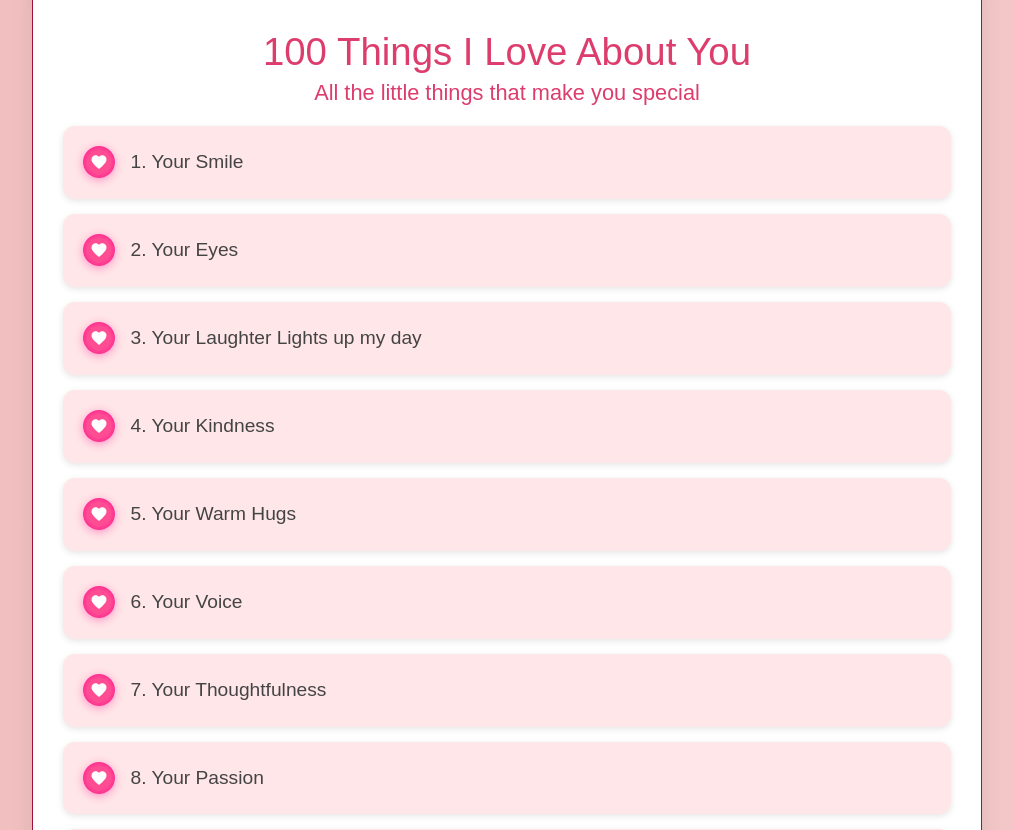
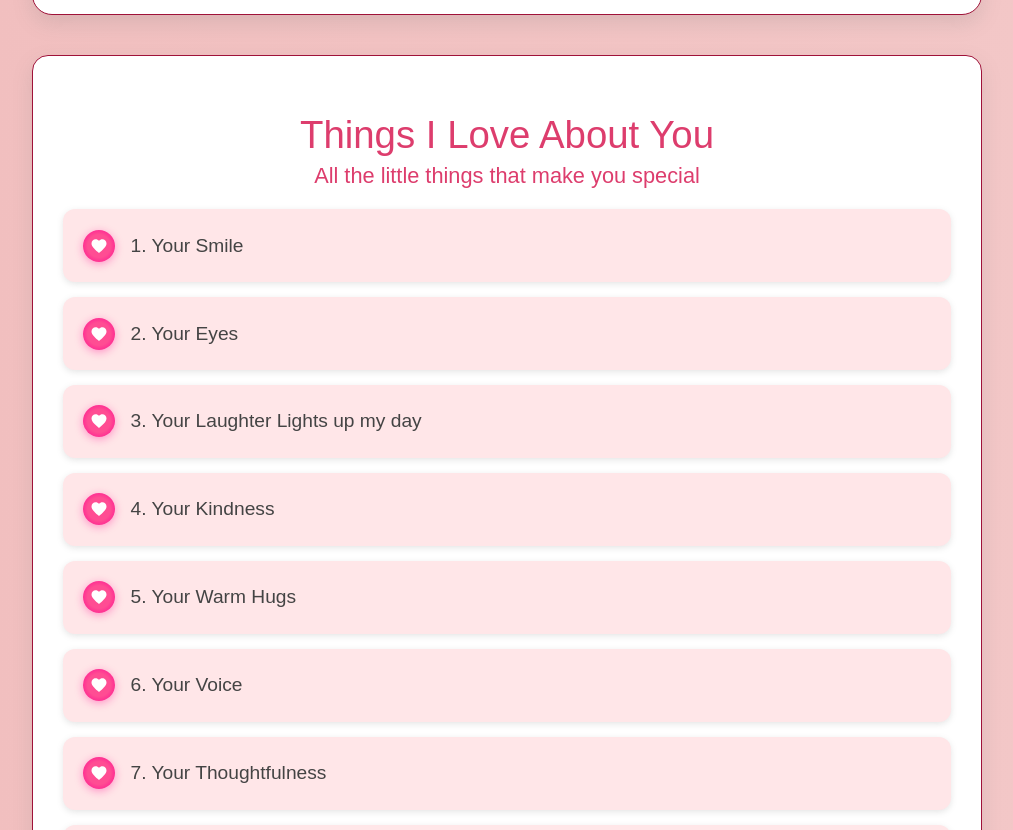
Before and after one commit to yyoussefhesham/dearreva, a plain HTML site: page index.html in a window 1280 px wide. Shown: the part 2273-3103 px from the top of the page, without its empty margins (133-1146 px from the left). Drawn offline with Linux system fonts and the light colour scheme; a web font is replaced by a local one.

Commit message:
Update index.html

```diff
--- a/index.html
+++ b/index.html
@@ -35,8 +35,11 @@
    <div class="letter-box" role="region" aria-label="Love letter">
       <h3>Dear/ Reva</h3>
       <p>I hope this site makes you smile every time you visit it.
-        I love you so much, and I am so grateful to have you in my life.
-        You are the most beautiful person inside and out, and I cherish every moment we spend together. Thank you for being you.</p>
+I love you so much,
+and I am so grateful to have you in my life.
+You are the most beautiful person inside and out,
+and I cherish every moment we spend together.
+Thank you for being you.</p>
       <small>With love/ James</small>
    </div>
 
@@ -106,7 +109,7 @@
 
     <!-- 100 THINGS I LOVE ABOUT YOU BOX -->
     <div class="things-box" role="region" aria-label="100 things I love about you">
-      <h2>100 Things I Love About You</h2>
+      <h2>Things I Love About You</h2>
       <p class="subtitle">All the little things that make you special</p>
       <ul class="things-list" id="things-list" role="list"></ul>
     </div>
```
